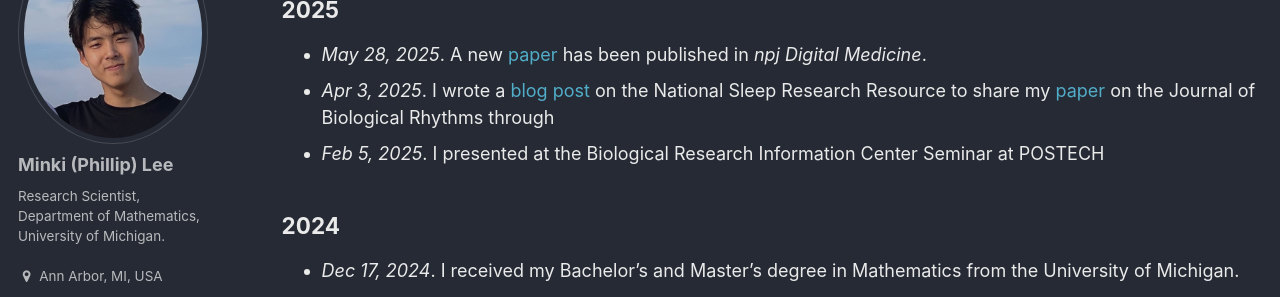
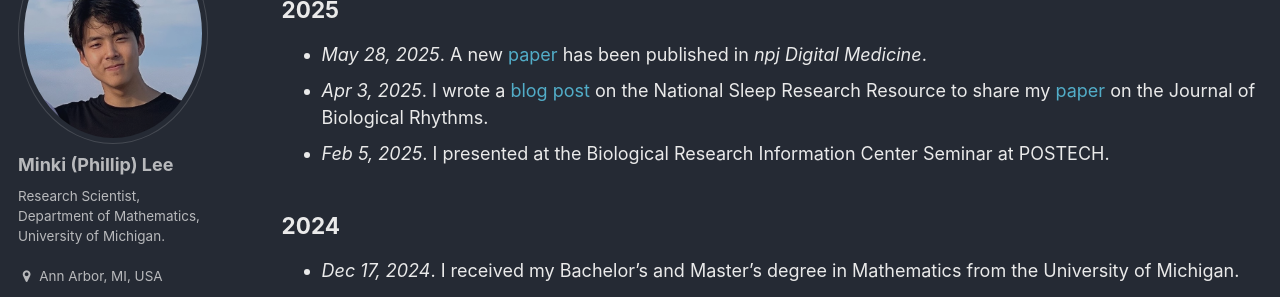
Before and after one commit to minkiplee/minkiplee.github.io, a Jekyll site: the page built from _pages/news.md, in a window 1280 px wide and 1246 px high. Shown: the part 195-492 px from the top of the window. Built offline with Jekyll 4.4.1, drawn with Linux system fonts in a browser that asks for light colours; nearby versions of some CDN libraries; some web fonts are replaced; library files that are not in the unit come from our copies.

Commit message:
Update news.md

```diff
--- a/_pages/news.md
+++ b/_pages/news.md
@@ -7,8 +7,8 @@ author_profile: true
 2025
 ------
 * <i>May 28, 2025</i>.  A new [<font color="#52ADC8">paper</font>](https://www.nature.com/articles/s41746-025-01678-z) has been published in  <i>npj Digital Medicine</i>. <be>
-* <i>Apr 3, 2025</i>.  I wrote a [<font color="#52ADC8">blog post</font>](https://sleepdata.org/blog/2025/04/the-combination-of-topological-data-analysis-and-mathematical-modeling-improves-sleep-stage-prediction-from-consumer-grade-wearables) on the National Sleep Research Resource to share my [<font color="#52ADC8">paper</font>](https://journals.sagepub.com/doi/10.1177/07487304241288607) on the Journal of Biological Rhythms through<be>
-* <i>Feb 5, 2025</i>.  I presented at the Biological Research Information Center Seminar at POSTECH <be>
+* <i>Apr 3, 2025</i>.  I wrote a [<font color="#52ADC8">blog post</font>](https://sleepdata.org/blog/2025/04/the-combination-of-topological-data-analysis-and-mathematical-modeling-improves-sleep-stage-prediction-from-consumer-grade-wearables) on the National Sleep Research Resource to share my [<font color="#52ADC8">paper</font>](https://journals.sagepub.com/doi/10.1177/07487304241288607) on the Journal of Biological Rhythms.<be>
+* <i>Feb 5, 2025</i>.  I presented at the Biological Research Information Center Seminar at POSTECH. <be>
 
 2024
 ------
```
